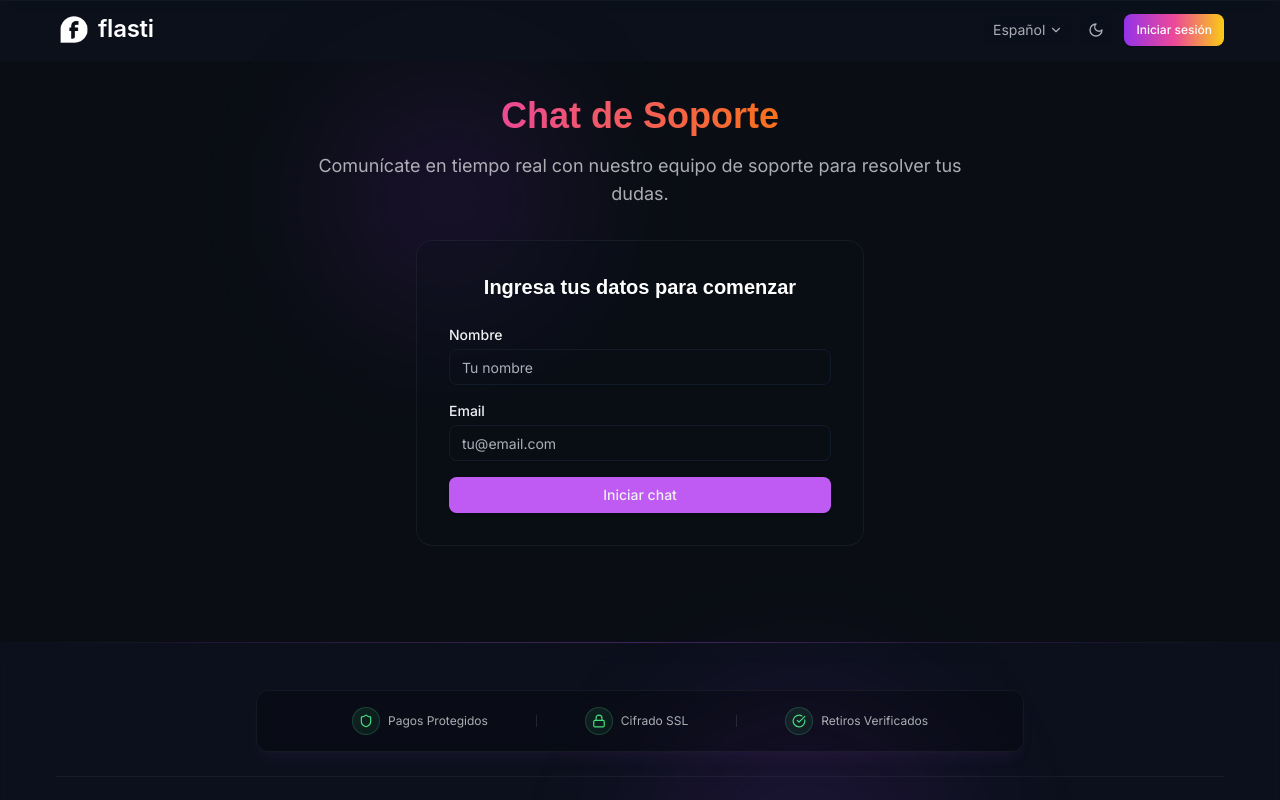
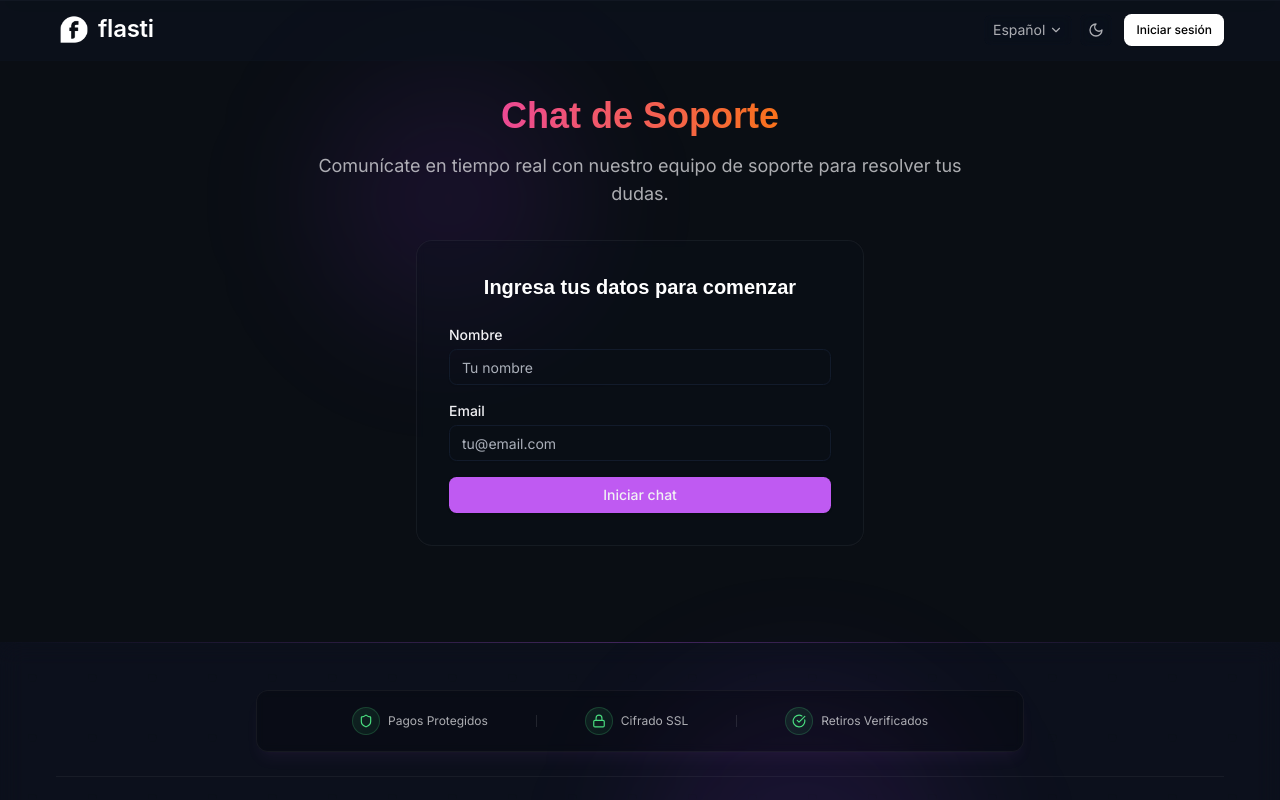
Before and after one commit to businessflasti/flasti, a Next.js app: page /chat in a window 1280 px wide. Shown: the top 800 px of the page. Built offline with nearby package versions, Linux system fonts and the light colour scheme.

Commit message:
Update: Modificar botón de inicio de sesión y estilo del logo en bloque de pago

```diff
--- a/src/components/layout/Navbar.tsx
+++ b/src/components/layout/Navbar.tsx
@@ -29,7 +29,13 @@ const Navbar = () => {
           </div>
           <div className="flex items-center gap-2">
             <Link href="/login">
-              <Button variant="outline" size="sm" className="whitespace-nowrap bg-gradient-to-r from-[#9333ea] via-[#ec4899] to-[#facc15] text-white border-0 hover:opacity-90">
+              <Button
+                variant="outline"
+                size="sm"
+                className={`whitespace-nowrap border-0 transition-colors ${theme === 'dark'
+                  ? 'bg-white text-black hover:bg-white hover:text-black'
+                  : 'bg-black text-white hover:bg-black hover:text-white'}`}
+              >
                 {t('iniciarSesion')}
               </Button>
             </Link>
--- a/src/components/sections/SimplePricingSection.tsx
+++ b/src/components/sections/SimplePricingSection.tsx
@@ -4,11 +4,14 @@ import { useState, useEffect, useRef } from "react";
 import { Button } from "@/components/ui/button";
 import { Card } from "@/components/ui/card";
 import Link from "next/link";
+import Image from "next/image";
 import { CheckIcon, Sparkles, Zap, Shield, Clock, HeadphonesIcon, Infinity, AlertTriangle, ChevronDown, ChevronUp, Lock, Gift } from "lucide-react";
 import { useLanguage } from "@/contexts/LanguageContext";
+import { useTheme } from "@/contexts/ThemeContext";
 
 const SimplePricingSection = () => {
   const { t } = useLanguage();
+  const { theme } = useTheme();
   const [isLoginOpen, setIsLoginOpen] = useState(false);
   const [countdown, setCountdown] = useState({ hours: 0, minutes: 0, seconds: 0 });
   const [showCountdown, setShowCountdown] = useState(true);
@@ -159,10 +162,25 @@ const SimplePricingSection = () => {
             <div className="p-8 relative z-10">
               <div className="flex items-center mb-6">
                 <div className="w-12 h-12 rounded-lg bg-gradient-to-br from-[#9333ea]/20 to-[#ec4899]/20 flex items-center justify-center mr-4 border border-white/10">
-                  <Sparkles className="text-[#ec4899]" size={24} />
+                  <div className="relative w-6 h-6">
+                    <Image
+                      src={theme === 'dark' ? "/logo/logotipo.svg" : "/logo/logotipoblack.svg"}
+                      alt="flasti logo"
+                      width={24}
+                      height={24}
+                      className="object-contain"
+                      priority
+                    />
+                  </div>
                 </div>
                 <div>
-                  <h3 className="text-2xl font-bold group-hover:text-gradient transition-all duration-300">Flasti</h3>
+                  <h3 className="text-2xl group-hover:text-gradient transition-all duration-300"
+                    style={{
+                      fontFamily: "'Söhne', 'SF Pro Display', -apple-system, BlinkMacSystemFont, 'Segoe UI', Roboto, sans-serif",
+                      fontWeight: 600,
+                      letterSpacing: '-0.01em'
+                    }}
+                  >flasti</h3>
                   <p className="text-foreground/70">
                     {t('accesoExclusivoPlataforma')}
                   </p>
```
